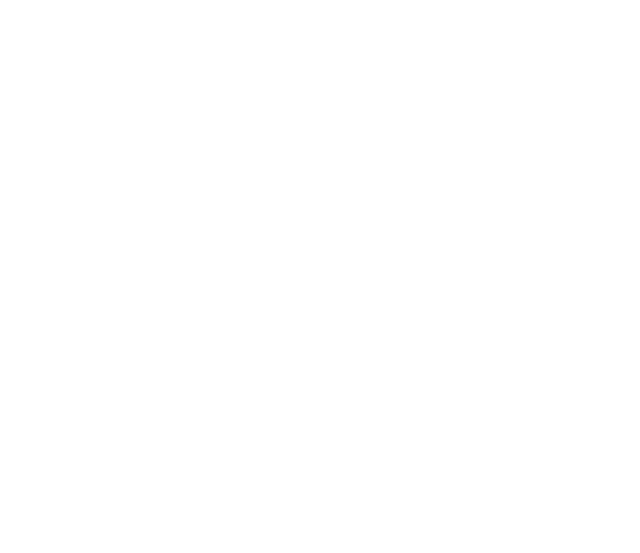
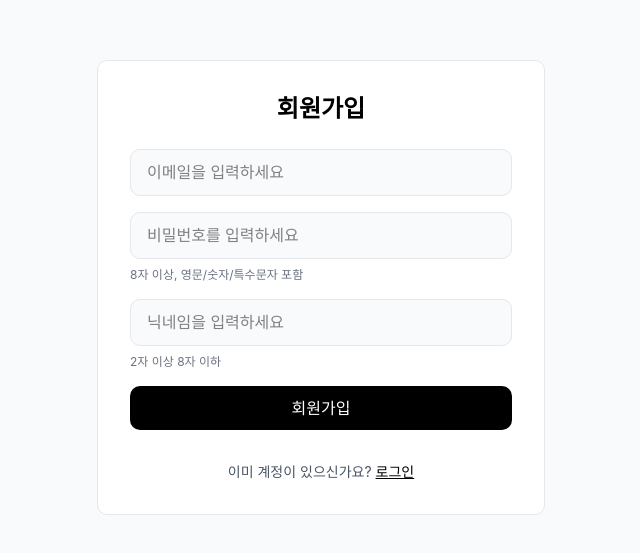
Before and after one commit to Leets-Official/8th-FE-Zero100, a React (Vite) app in the folder dashboard/: page /signup in a window 1280 px wide. Before the commit this address had no page. Shown: the part 113-666 px from the top of the page, without its empty margins (319-959 px from the left). Built offline with nearby package versions, Linux system fonts and the light colour scheme.

Commit message:
feat: 회원가입 페이지 UI 및 입력값 검사 구현

```diff
--- a/dashboard/src/App.jsx
+++ b/dashboard/src/App.jsx
@@ -1,10 +1,12 @@
 import { Routes, Route } from 'react-router-dom';
 import LoginPage from './pages/LoginPage';
+import SignupPage from './pages/SignupPage';
 
 function App() {
   return (
     <Routes>
       <Route path="/login" element={<LoginPage />} />
+      <Route path="/signup" element={<SignupPage />} />
     </Routes>
   );
 }
--- /dev/null
+++ b/dashboard/src/pages/SignupPage.jsx
@@ -0,0 +1,93 @@
+import { useState } from 'react';
+import { Link } from 'react-router-dom';
+import Button from '../components/Button';
+import TextInput from '../components/TextInput';
+
+const EMAIL_REGEX = /^[^\s@]+@[^\s@]+\.[^\s@]+$/;
+const PASSWORD_REGEX = /^(?=.*[A-Za-z])(?=.*\d)(?=.*[^A-Za-z\d]).{8,}$/;
+
+const SignupPage = () => {
+  const [form, setForm] = useState({ email: '', password: '', nickname: '' });
+  const [errors, setErrors] = useState({});
+
+  const handleChange = (e) => {
+    const { name, value } = e.target;
+    setForm((prev) => ({ ...prev, [name]: value }));
+  };
+
+  const validate = () => {
+    const nextErrors = {};
+    if (!EMAIL_REGEX.test(form.email)) {
+      nextErrors.email = '올바른 이메일 형식을 입력하세요';
+    }
+    if (!PASSWORD_REGEX.test(form.password)) {
+      nextErrors.password = '8자 이상, 영문/숫자/특수문자를 포함해야 합니다';
+    }
+    const nicknameLength = form.nickname.trim().length;
+    if (nicknameLength < 2 || nicknameLength > 8) {
+      nextErrors.nickname = '2자 이상 8자 이하로 입력하세요';
+    }
+    return nextErrors;
+  };
+
+  const handleSubmit = (e) => {
+    e.preventDefault();
+    const nextErrors = validate();
+    setErrors(nextErrors);
+    if (Object.keys(nextErrors).length > 0) return;
+    // 회원가입 API 연동은 다음 단계에서 구현
+  };
+
+  return (
+    <div className="flex min-h-screen items-center justify-center bg-[#F9FAFB] px-4">
+      <section className="flex w-full max-w-[448px] flex-col gap-4 rounded-[10px] border border-[#E5E7EB] bg-white p-8">
+        <h1 className="mb-2 text-center text-2xl font-bold text-black">회원가입</h1>
+
+        <form onSubmit={handleSubmit} className="flex flex-col gap-4" noValidate>
+          <TextInput
+            type="email"
+            name="email"
+            aria-label="이메일"
+            placeholder="이메일을 입력하세요"
+            autoComplete="email"
+            value={form.email}
+            onChange={handleChange}
+            errorText={errors.email}
+          />
+          <TextInput
+            type="password"
+            name="password"
+            aria-label="비밀번호"
+            placeholder="비밀번호를 입력하세요"
+            autoComplete="new-password"
+            value={form.password}
+            onChange={handleChange}
+            helperText="8자 이상, 영문/숫자/특수문자 포함"
+            errorText={errors.password}
+          />
+          <TextInput
+            name="nickname"
+            aria-label="닉네임"
+            placeholder="닉네임을 입력하세요"
+            value={form.nickname}
+            onChange={handleChange}
+            helperText="2자 이상 8자 이하"
+            errorText={errors.nickname}
+          />
+          <Button type="submit" className="w-full">
+            회원가입
+          </Button>
+        </form>
+
+        <p className="mt-4 text-center text-sm text-[#4A5565]">
+          이미 계정이 있으신가요?{' '}
+          <Link to="/login" className="text-black underline">
+            로그인
+          </Link>
+        </p>
+      </section>
+    </div>
+  );
+};
+
+export default SignupPage;
```
